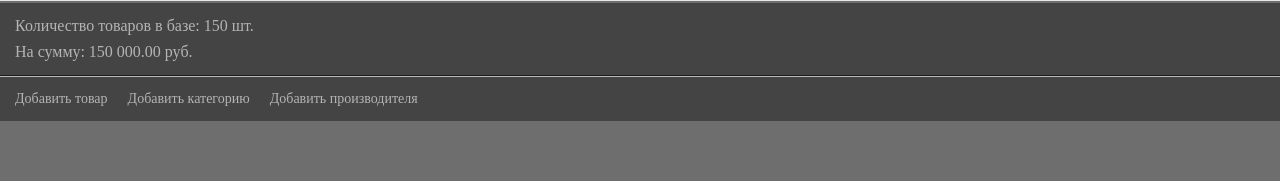
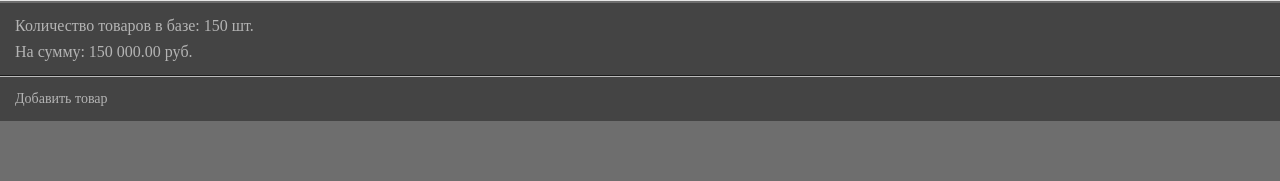
Before and after one commit to Beginner95/stocktaking, a PHP site: page / in a window 1280 px wide. Shown: the part 619-800 px from the top of the page. Run offline with PHP 8.4, Linux system fonts and the light colour scheme; data that the repository does not hold is empty.

Commit message:
Removed links

```diff
--- a/views/products.php
+++ b/views/products.php
@@ -57,8 +57,6 @@
         </section>
         <section class="block-btn">
             <a href="#" class="add-product" id="add_product">Добавить товар</a>
-            <a href="#" class="add-category">Добавить категорию</a>
-            <a href="#" class="add-manufacturer">Добавить производителя</a>
         </section>
     </main>
 </div>
```
